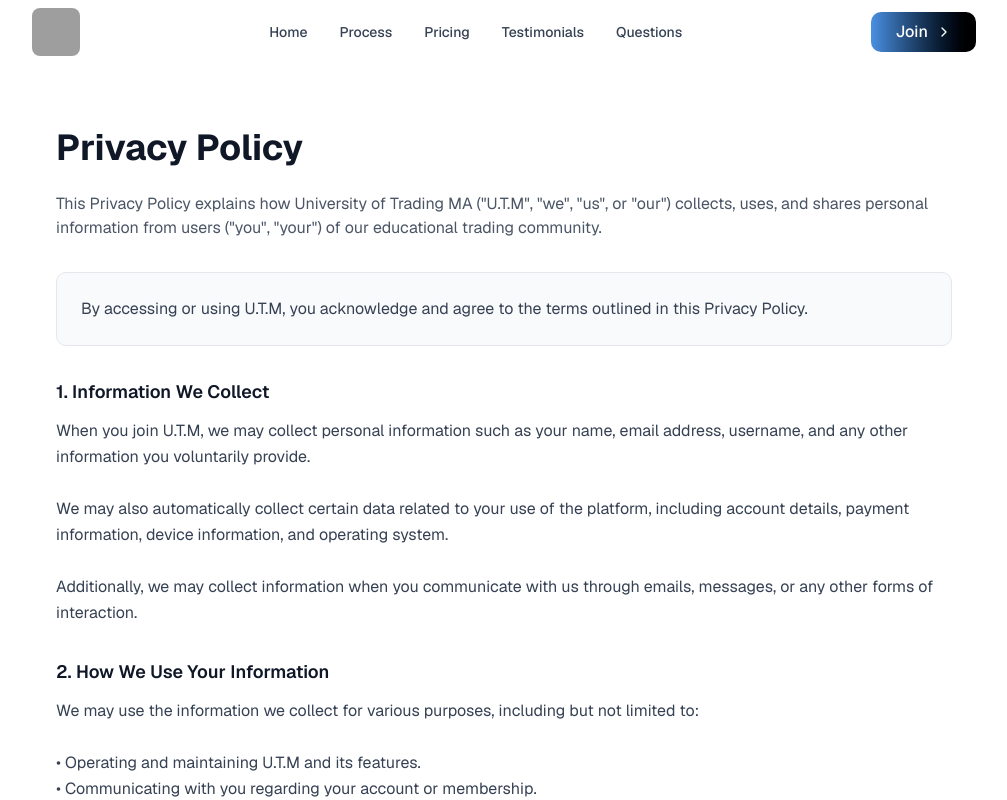
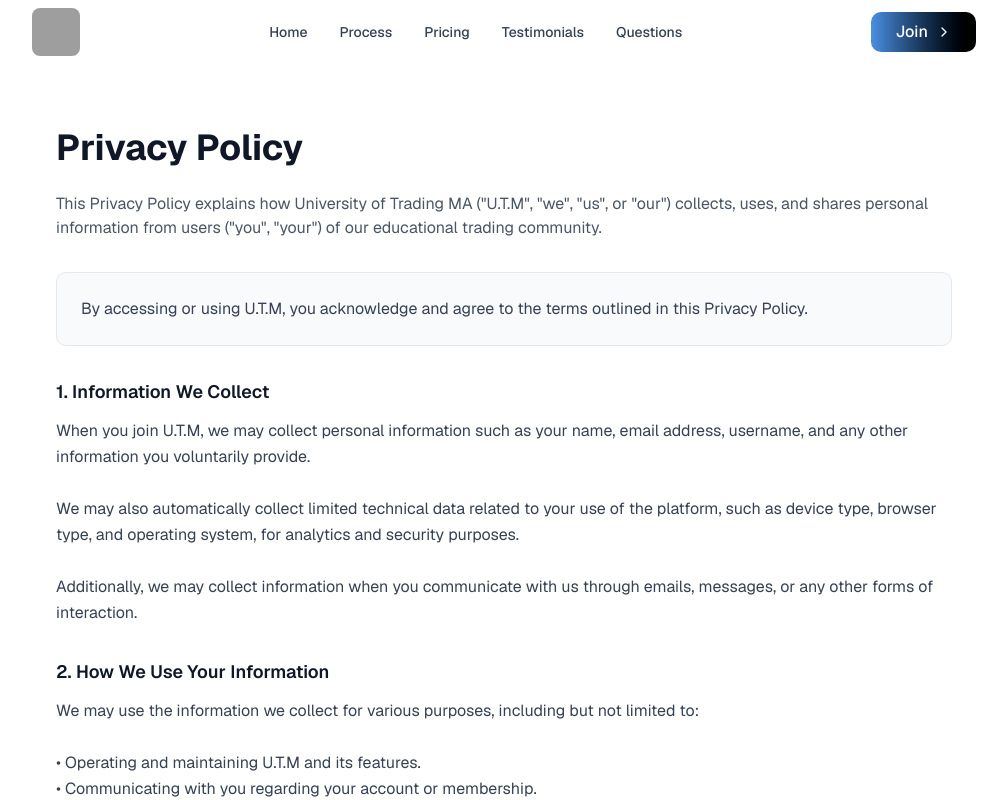
Before and after one commit to Hloser7/Hloser-utm, a Next.js app: page /privacy in a window 1280 px wide. Shown: the top 800 px of the page, without its empty margins (136-1143 px from the left). Built offline with nearby package versions, Linux system fonts and the light colour scheme; grey boxes are pictures that could not be loaded.

Commit message:
Update page.tsx

```diff
--- a/app/privacy/page.tsx
+++ b/app/privacy/page.tsx
@@ -9,7 +9,7 @@ export default function PrivacyPolicy() {
       title: "Information We Collect",
       content: `When you join U.T.M, we may collect personal information such as your name, email address, username, and any other information you voluntarily provide.
 
-We may also automatically collect certain data related to your use of the platform, including account details, payment information, device information, and operating system.
+We may also automatically collect limited technical data related to your use of the platform, such as device type, browser type, and operating system, for analytics and security purposes.
 
 Additionally, we may collect information when you communicate with us through emails, messages, or any other forms of interaction.`,
     },
```
